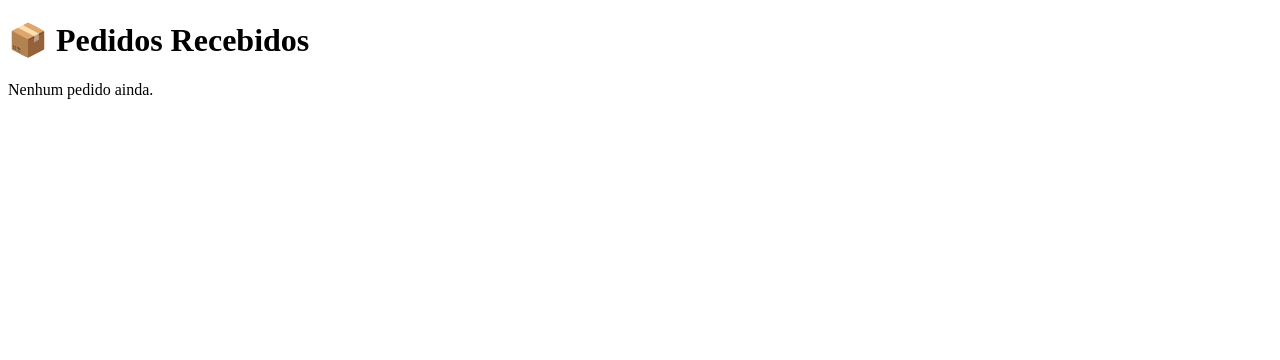
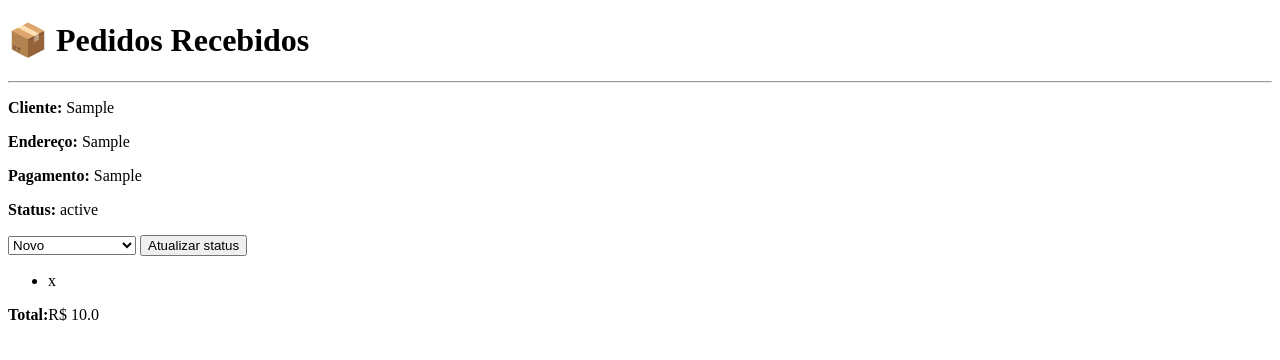
Before and after one commit to vitinnngsts/bullhouse, a Flask app: page /admin in a window 1280 px wide. Shown: the top 360 px of the page. Run offline with Flask 3, Linux system fonts and the light colour scheme; tables that the repository leaves empty hold one stand-in row (values such as "Sample post").

```diff
--- /dev/null
+++ b/fakebullhouse/database.py
@@ -0,0 +1,32 @@
+import sqlite3
+
+def conectar():
+    return sqlite3.connect("bullhouse.db", check_same_thread=False)
+
+def criar_tabelas():
+    conn = conectar()
+    cursor = conn.cursor()
+
+    cursor.execute("""
+    CREATE TABLE IF NOT EXISTS pedidos (
+        id INTEGER PRIMARY KEY AUTOINCREMENT,
+        cliente TEXT,
+        endereco TEXT,
+        pagamento TEXT,
+        total REAL,
+        status TEXT
+    )
+    """)
+
+    cursor.execute("""
+    CREATE TABLE IF NOT EXISTS itens (
+        id INTEGER PRIMARY KEY AUTOINCREMENT,
+        pedido_id INTEGER,
+        nome TEXT,
+        quantidade INTEGER,
+        observacoes TEXT
+    )
+    """)
+
+    conn.commit()
+    conn.close()
--- a/fakebullhouse/main.py
+++ b/fakebullhouse/main.py
@@ -1,6 +1,12 @@
 from flask import Flask, render_template, session, request, jsonify, redirect
+from database import criar_tabelas
+from database import conectar
+
+
 
 app = Flask(__name__)
+criar_tabelas()
+
 app.secret_key = "bullhouse-secret"
 
 # ================= PRODUTOS =================
@@ -167,21 +173,47 @@ def checkout():
 
 @app.route("/finalizar_pedido", methods=["POST"])
 def finalizar_pedido():
-    pedido = {
-        "id": len(PEDIDOS) + 1,
-        "cliente": request.form["nome"],
-        "endereco": request.form["endereco"],
-        "pagamento": request.form["pagamento"],
-        "itens": session["carrinho"],
-        "total": round(sum(PRECOS[i["id"]] * i["quantidade"] for i in session["carrinho"]), 2),
-        "status": "Novo"
-    }
+    nome = request.form["nome"]
+    endereco = request.form["endereco"]
+    pagamento = request.form["pagamento"]
+    carrinho = session["carrinho"]
 
-    PEDIDOS.append(pedido)
+    total = sum(
+        PRECOS[i["id"]] * i["quantidade"]
+        for i in carrinho
+    )
+
+    conn = conectar()
+    cursor = conn.cursor()
+
+    # salva pedido
+    cursor.execute("""
+        INSERT INTO pedidos (cliente, endereco, pagamento, total, status)
+        VALUES (?, ?, ?, ?, ?)
+    """, (nome, endereco, pagamento, total, "Aguardando pagamento"))
+
+    pedido_id = cursor.lastrowid
+
+    # salva itens
+    for item in carrinho:
+        cursor.execute("""
+            INSERT INTO itens (pedido_id, nome, quantidade, observacoes)
+            VALUES (?, ?, ?, ?)
+        """, (
+            pedido_id,
+            item["nome"],
+            item["quantidade"],
+            item.get("observacoes", "")
+        ))
+
+    conn.commit()
+    conn.close()
+
     session["carrinho"] = []
     session.modified = True
 
-    return render_template("pedido_sucesso.html", pedido=pedido)
+    return redirect(f"/pedido/{pedido_id}")
+
 
 @app.route("/pedido/<int:pid>")
 def pedido_cliente(pid):
@@ -199,13 +231,52 @@ def api_status(pid):
 
 @app.route("/admin")
 def admin():
-    return render_template("admin.html", pedidos=PEDIDOS)
+    conn = conectar()
+    cursor = conn.cursor()
+
+    cursor.execute("SELECT * FROM pedidos ORDER BY id DESC")
+    pedidos_raw = cursor.fetchall()
+
+    pedidos = []
+    for p in pedidos_raw:
+        cursor.execute(
+            "SELECT nome, quantidade FROM itens WHERE pedido_id = ?",
+            (p[0],)
+        )
+        itens = cursor.fetchall()
+
+        pedidos.append({
+            "id": p[0],
+            "cliente": p[1],
+            "endereco": p[2],
+            "pagamento": p[3],
+            "total": p[4],
+            "status": p[5],
+            "itens": itens
+        })
+
+    conn.close()
+    return render_template("admin.html", pedidos=pedidos)
+
 
 @app.route("/alterar_status", methods=["POST"])
 def alterar_status():
-    idx = int(request.form["index"])
-    PEDIDOS[idx]["status"] = request.form["status"]
+    pedido_id = request.form["id"]
+    status = request.form["status"]
+
+    conn = conectar()
+    cursor = conn.cursor()
+
+    cursor.execute(
+        "UPDATE pedidos SET status = ? WHERE id = ?",
+        (status, pedido_id)
+    )
+
+    conn.commit()
+    conn.close()
+
     return redirect("/admin")
+
 
 @app.route("/remover_carrinho", methods=["POST"])
 def remover_carrinho():
@@ -219,6 +290,10 @@ def remover_carrinho():
 
     return jsonify({"status": "ok"})
 
+import os
+print("MP TOKEN:", os.getenv("MP_ACCESS_TOKEN"))
+
+
 
 if __name__ == "__main__":
     app.run()
--- a/fakebullhouse/requirements.txt
+++ b/fakebullhouse/requirements.txt
@@ -1,2 +1,3 @@
 Flask==3.0.0
 gunicorn
+mercadopago
--- a/fakebullhouse/templates/admin.html
+++ b/fakebullhouse/templates/admin.html
@@ -19,7 +19,8 @@
 <p> <strong>Pagamento:</strong> {{ pedido.pagamento }}</p>
 <p><strong>Status:</strong> {{ pedido.status }}</p>
 <form action="/alterar_status" method="post">
-    <input type="hidden" name="index" value="{{ loop.index0 }}">
+    <input type="hidden" name="id" value="{{ pedido.id }}">
+
 
     <select name="status">
         <option value="Novo">Novo</option>
```
Also changed, not shown: fakebullhouse/bullhouse.db (added).
